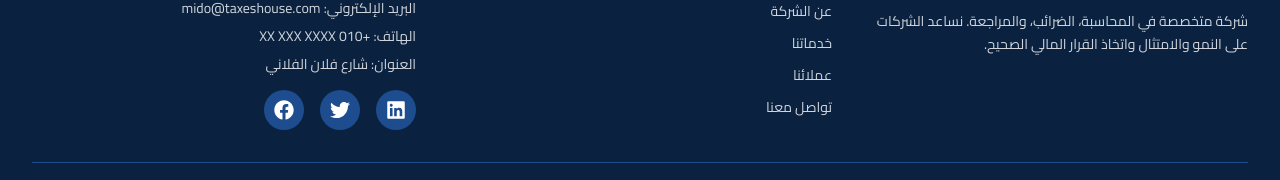
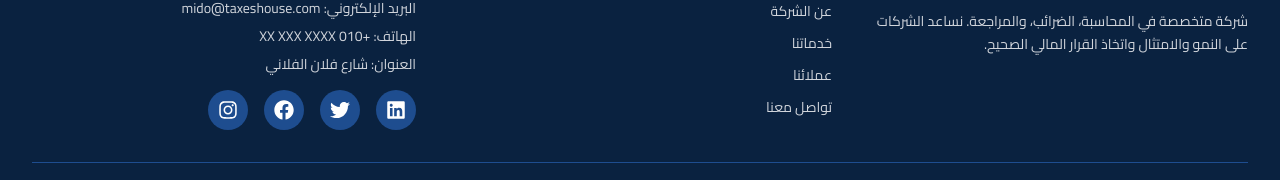
Before and after one commit to Mohamed-Ahmed285/TAX-HOUSE, a Next.js app: page / in a window 1280 px wide. Shown: the part 4184-4364 px from the top of the page. Built offline with nearby package versions, Linux system fonts and the light colour scheme; no server answers.

Commit message:
some-social media and imgs

```diff
--- a/components/Footer.jsx
+++ b/components/Footer.jsx
@@ -1,5 +1,5 @@
 import Link from 'next/link'
-import { FaLinkedin, FaTwitter, FaFacebook } from 'react-icons/fa'
+import { FaLinkedin, FaTwitter, FaFacebook,FaInstagram } from 'react-icons/fa'
 import { MdRemoveRedEye } from "react-icons/md";
 
 export default function Footer() {
@@ -15,7 +15,8 @@ export default function Footer() {
   const socialLinks = [
     { name: 'LinkedIn', icon: FaLinkedin, href: '#' },
     { name: 'Twitter', icon: FaTwitter, href: '#' },
-    { name: 'Facebook', icon: FaFacebook, href: '#' },
+    { name: 'Facebook', icon: FaFacebook, href: 'https://www.facebook.com/share/17VmMfqfFY/' },
+    { name: 'Instagram', icon: FaInstagram, href: 'https://www.instagram.com/iac.accounting.tax/' },
   ]
 
   return (
@@ -69,6 +70,8 @@ export default function Footer() {
                   <a
                     key={social.name}
                     href={social.href}
+                    target="_blank"
+                    rel="noopener noreferrer"
                     className="w-10 h-10 bg-secondary rounded-full flex items-center justify-center hover:bg-accent transition-colors duration-200 text-white"
                     aria-label={social.name}
                   >
--- a/lib/firebase.js
+++ b/lib/firebase.js
@@ -15,7 +15,7 @@ const firebaseConfig = {
 // Ensure required env vars exist to avoid silent failures.
 if (!firebaseConfig.apiKey || !firebaseConfig.authDomain || !firebaseConfig.projectId || !firebaseConfig.appId) {
   // eslint-disable-next-line no-console
-  console.warn('⚠️ Firebase config is missing required environment variables.')
+  console.warn('Firebase config is missing required environment variables.')
 }
 
 const app = !getApps().length ? initializeApp(firebaseConfig) : getApp()
```
Also changed, not shown: public/logo.png (added), public/og-image.png.
